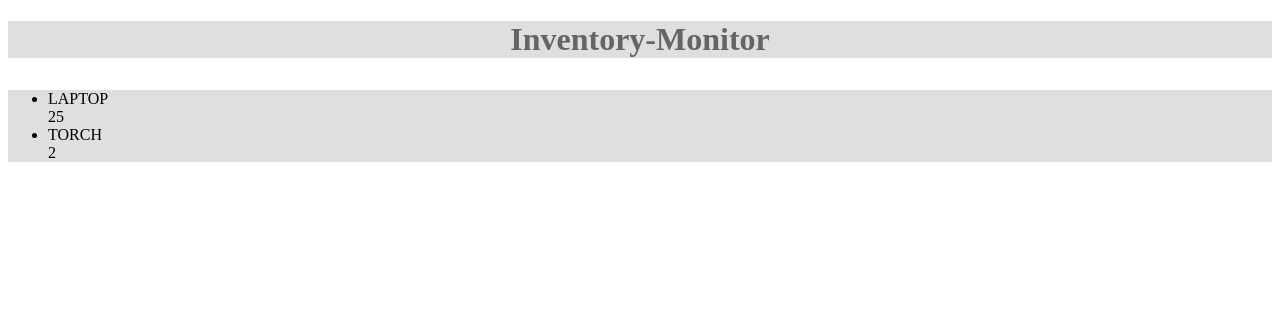
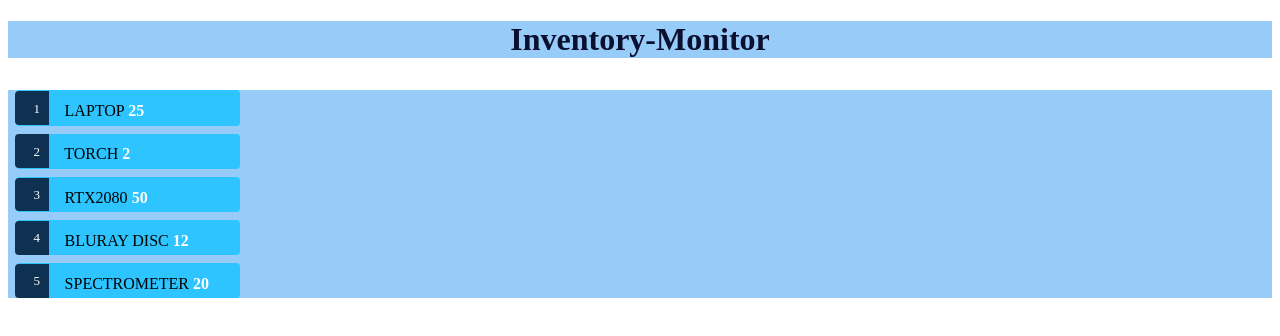
Before and after one commit to TheCoderNextdoor/Inventory-webapp, an Angular app: page / in a window 1280 px wide. Shown: the top 336 px of the page. Built offline with nearby package versions, Linux system fonts and the light colour scheme.

Commit message:
blog post 7 has been made, now we will add the edit funcitonality and the transactions panel

```diff
--- a/src/app/app.component.css
+++ b/src/app/app.component.css
@@ -1,10 +1,10 @@
 /* AppComponent's private CSS styles */
 div{
-    background-color: rgb(223, 223, 223);
+    background-color: rgb(151, 204, 248);
 }
 h1 {
     font-size: 2em;
-    color: rgb(102, 101, 101);
+    color: rgb(11, 15, 48);
     margin-bottom: 1em;
 }
 label {
@@ -14,10 +14,7 @@ label {
     color: #607D8B;
     font-weight: bold;
 }
-p{
-    color: rgb(25, 36, 85);
-    font-weight: bold;
-}
+
   input {
     height: 2em;
     font-size: 1em;
--- a/src/app/app.module.ts
+++ b/src/app/app.module.ts
@@ -3,11 +3,13 @@ import { NgModule } from '@angular/core';
 import { FormsModule } from '@angular/forms';
 import { AppComponent } from './app.component';
 import { ItemsComponent } from './items/items.component';
+import { ItemDetailsComponent } from './item-details/item-details.component';
 
 @NgModule({
   declarations: [
     AppComponent,
-    ItemsComponent
+    ItemsComponent,
+    ItemDetailsComponent
   ],
   imports: [
     BrowserModule,
--- /dev/null
+++ b/src/app/demo_items.ts
@@ -0,0 +1,34 @@
+import { Item } from './item';
+export const ITEMS: Item[] =
+    [
+        {
+            id: 1,
+            name: 'Laptop',
+            value: 25,
+            info: 'A simple laptop, used for browsing the internet'
+        },
+        {
+            id: 2,
+            name: 'Torch',
+            value: 2,
+            info: 'A torch, nothing special'
+        },
+        {
+            id: 3,
+            name: 'RTX2080',
+            value: 50,
+            info: 'Latest from Nvidia, with real time raytracing'
+        },
+        {
+            id: 4,
+            name: 'BluRay Disc',
+            value: 12,
+            info: 'Has almost 25GB of storage'
+        },
+        {
+            id: 5,
+            name: 'Spectrometer',
+            value: 20,
+            info: 'Wait, a what?'
+        }
+    ];
--- /dev/null
+++ b/src/app/item-details/item-details.component.html
@@ -0,0 +1,7 @@
+<!-- displays the details -->
+<span *ngIf='item'>
+        <h3>Details</h3>
+        <label>This is a </label>{{item.name}}<br>
+        <label>Its value is </label>{{item.value}}<br>
+        <label>{{item.info}}</label>
+</span>
--- /dev/null
+++ b/src/app/item-details/item-details.component.ts
@@ -0,0 +1,19 @@
+import { Component, OnInit, Input } from '@angular/core';
+import { Item } from '../item';
+import { ItemsComponent } from '../items/items.component';
+
+@Component({
+  selector: 'app-item-details',
+  templateUrl: './item-details.component.html',
+  styleUrls: ['./item-details.component.css']
+})
+export class ItemDetailsComponent implements OnInit {
+
+  @Input() item: Item;
+
+  constructor() { }
+
+  ngOnInit() {
+  }
+
+}
--- a/src/app/item.ts
+++ b/src/app/item.ts
@@ -2,4 +2,5 @@ export class Item {
     name: string;
     id: number;
     value: number;
+    info: string;
 }
--- a/src/app/items/items.component.css
+++ b/src/app/items/items.component.css
@@ -0,0 +1,53 @@
+/* Items's private CSS styles */
+.items {
+    margin: 0 0 2em 0;
+    list-style-type: none;
+    padding: 0;
+    width: 15em;
+  }
+  .items li {
+    position: relative;
+    cursor: pointer;
+    margin: .5em;
+    padding: .3em 0;
+    background-color: rgb(45, 196, 255);
+    height: 1.6em;
+    border-radius: 4px;
+  }
+
+  .items li:hover {
+    color: #607D8B;
+    background-color: #DDD;
+    left: .1em;
+  }
+
+  .items .selected{
+    position: relative;
+    cursor: pointer;
+    margin: .5em;
+    padding: .3em 0;
+    background-color: rgb(45, 94, 255);
+    height: 1.6em;
+    border-radius: 4px;
+  }
+
+  .items .value{
+      color: rgb(255, 255, 255);
+      font-weight: bold;
+  }
+  .items .badge {
+    display: inline-block;
+    font-size: small;
+    color: white;
+    padding: 0.8em 0.7em 0 0.7em;
+    background-color: rgb(14, 49, 82);
+    line-height: 1em;
+    position: relative;
+    left: -1px;
+    top: -4px;
+    height: 1.8em;
+    min-width: 16px;
+    text-align: right;
+    margin-right: .8em;
+    border-radius: 4px 0 0 4px;
+  }
--- a/src/app/items/items.component.html
+++ b/src/app/items/items.component.html
@@ -1,6 +1,10 @@
-<ul>
-    <li *ngFor='let item of items'>
-        <div>{{item.name | uppercase}}</div>
-        <div>{{item.value}}</div>
+<ul class="items">
+    <li *ngFor='let item of items' (click)='onSelect(item)' [class.selected]='item === selectedItem'>
+        <div>
+            <span class="badge">{{item.id}}</span>
+            {{item.name | uppercase}}
+            <span class="value">{{item.value}}</span>
+        </div>
     </li>
 </ul>
+<app-item-details [item]='selectedItem'></app-item-details>
--- a/src/app/items/items.component.ts
+++ b/src/app/items/items.component.ts
@@ -1,5 +1,6 @@
 import { Component, OnInit } from '@angular/core';
 import { Item } from '../item';
+import { ITEMS } from '../demo_items';
 
 // decorator that specifies the metadata for the component
 @Component({
@@ -9,18 +10,14 @@ import { Item } from '../item';
 })
 export class ItemsComponent implements OnInit {
 
-  items: Item[] = [
-    {
-      id: 1,
-      name: 'Laptop',
-      value: 25
-    },
-    {
-      id: 2,
-      name: 'Torch',
-      value: 2
-    }
-  ];
+  items: Item[] = ITEMS;
+  selectedItem: Item;
+
+  // selects a single item and assigns it to selectedItem
+  onSelect(item): void {
+    this.selectedItem = item;
+  }
+
   constructor() { }
 
   ngOnInit() {
```
Also changed, not shown: src/app/item-details/item-details.component.css (added), 1 other file (tests, documents, lock files or other folders).
